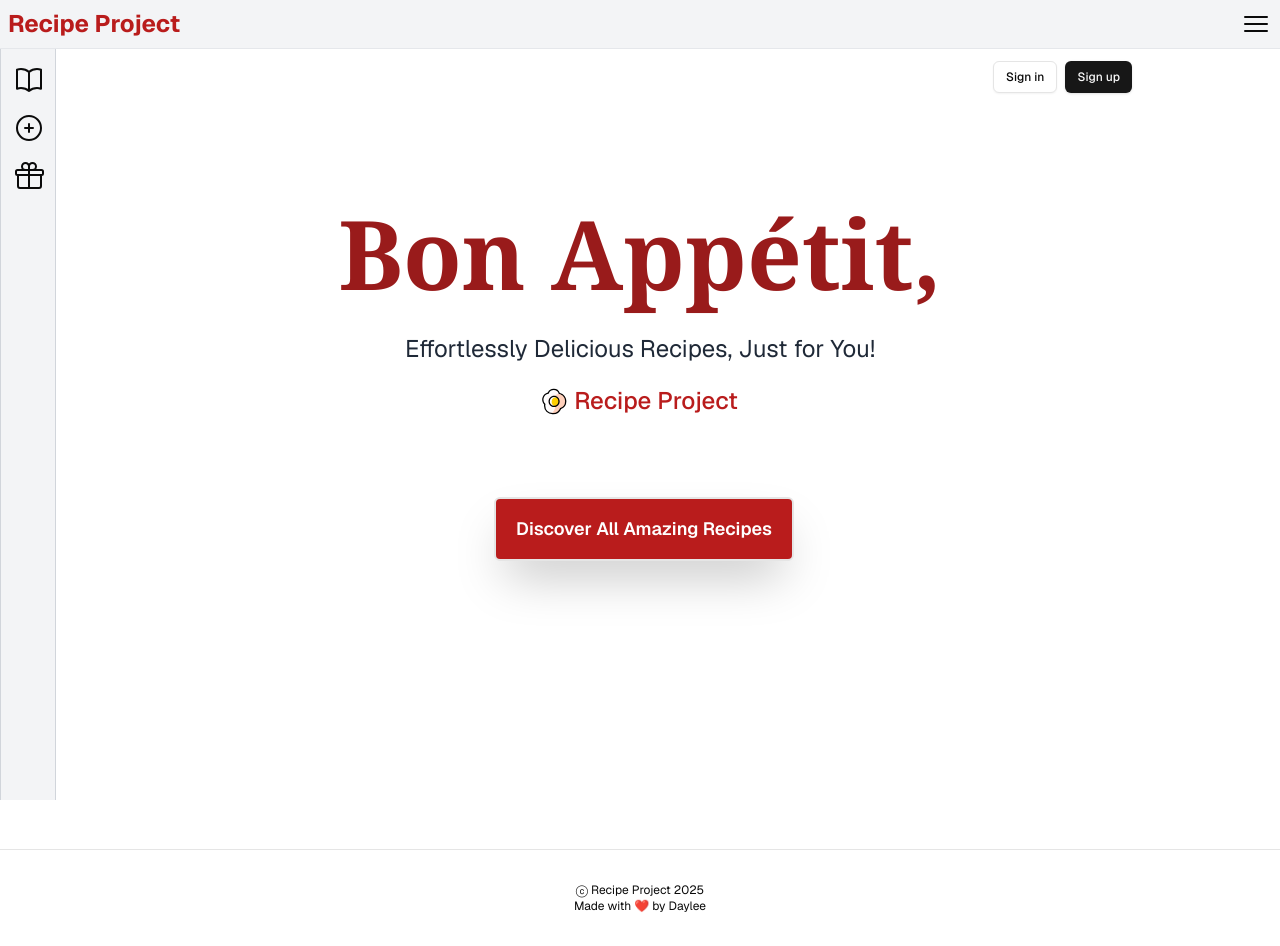
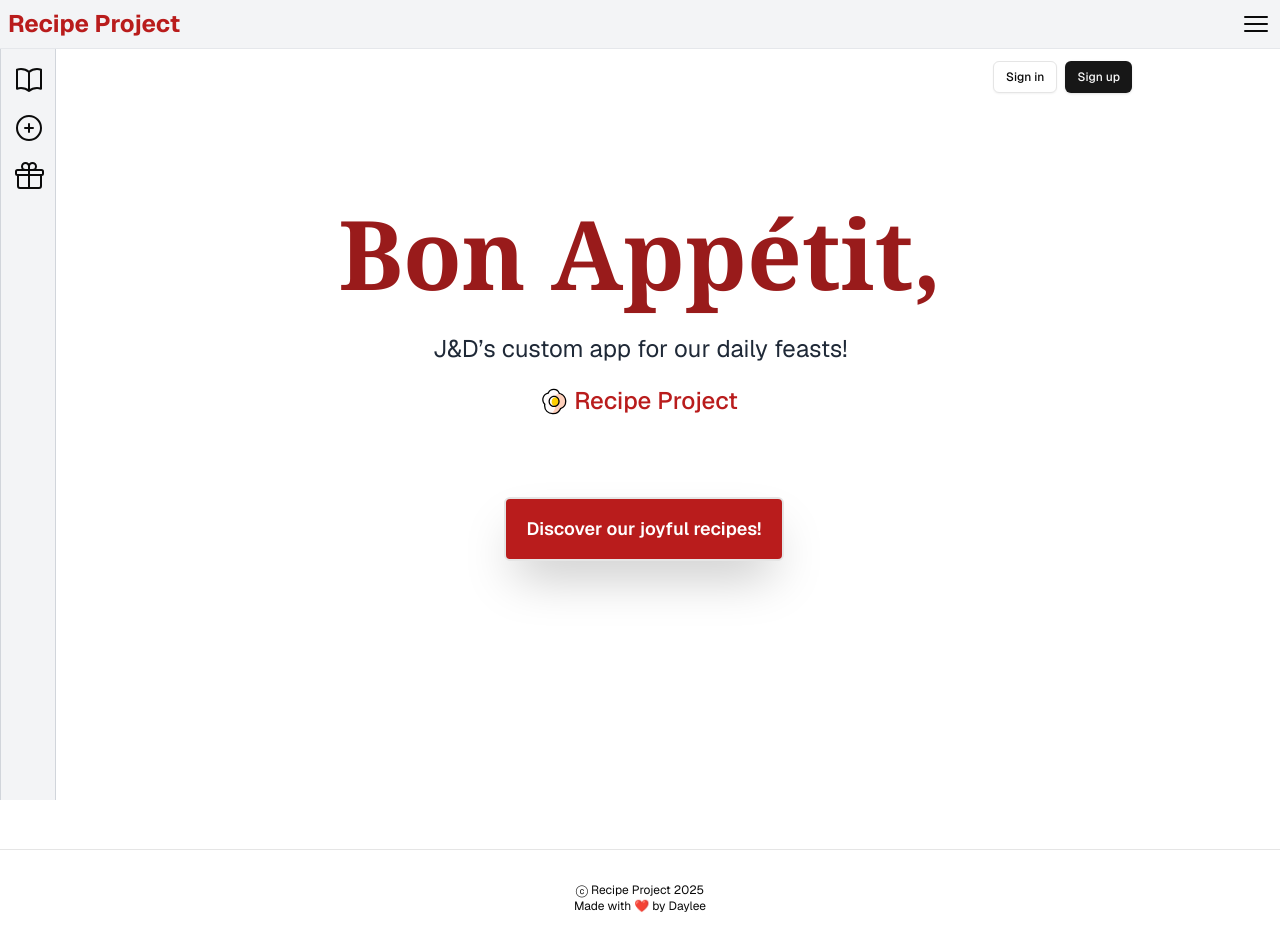
Before and after one commit to day-lee/recipe-project, a Next.js app: page / in a window 1280 px wide. Built offline with nearby package versions, Linux system fonts and the light colour scheme; no server answers; what tailwindcss-animated would draw is missing.

Commit message:
Update catch phrase and button

```diff
--- a/app/(routes)/recipes/components/mainPage/MainSearchFilter.tsx
+++ b/app/(routes)/recipes/components/mainPage/MainSearchFilter.tsx
@@ -11,7 +11,7 @@ import RemoveFilterButton from '@/app/(routes)/recipes/components/mainPage/Remov
 import { MainListIngredientTag } from '@/app/types/types';
 import cookingBg from 'public/cooking-bg.jpg'
 
-export const catchPhrase = 'Effortlessly Delicious Recipes, Just for You!'
+export const catchPhrase = "J&D’s custom app for our daily feasts!"
 
 export default function MainSearchFilter({mainIngredientTags}: {mainIngredientTags: MainListIngredientTag[]}) {
     const [searchInput, setSearchInput] = useState<string | ''>('');
--- a/app/page.tsx
+++ b/app/page.tsx
@@ -5,7 +5,7 @@ import { catchPhrase } from "./(routes)/recipes/components/mainPage/MainSearchFi
 import icon from '@/app/icon.svg'
 import Image from "next/image";
 
-const ctaButton = 'Discover All Amazing Recipes'
+const ctaButton = 'Discover our joyful recipes!'
 export default async function Home() {
   return (
     <main className="min-h-screen flex flex-col items-center">
```
